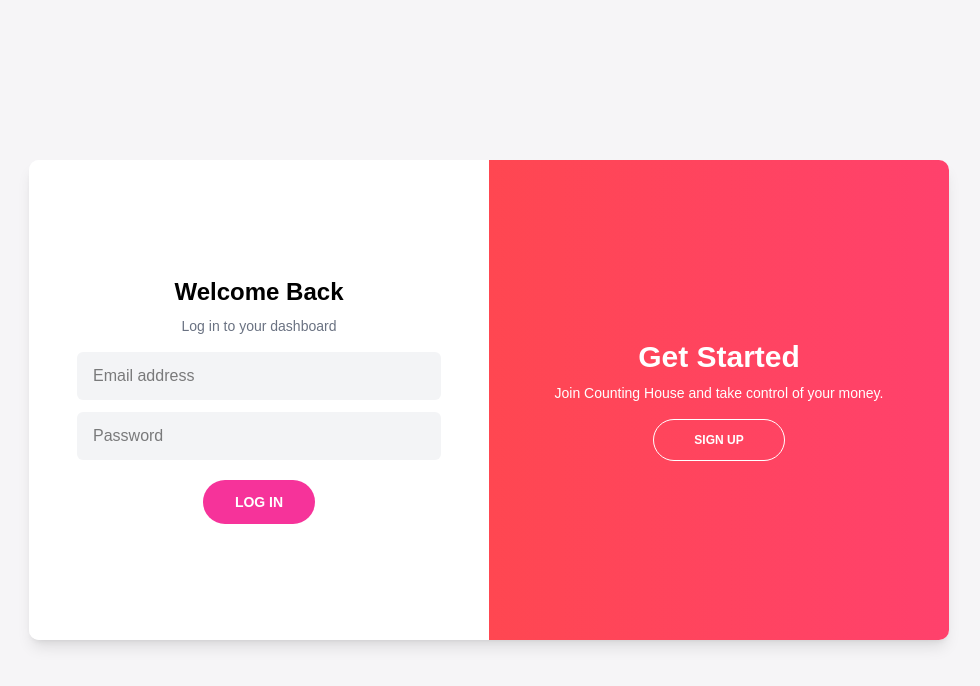
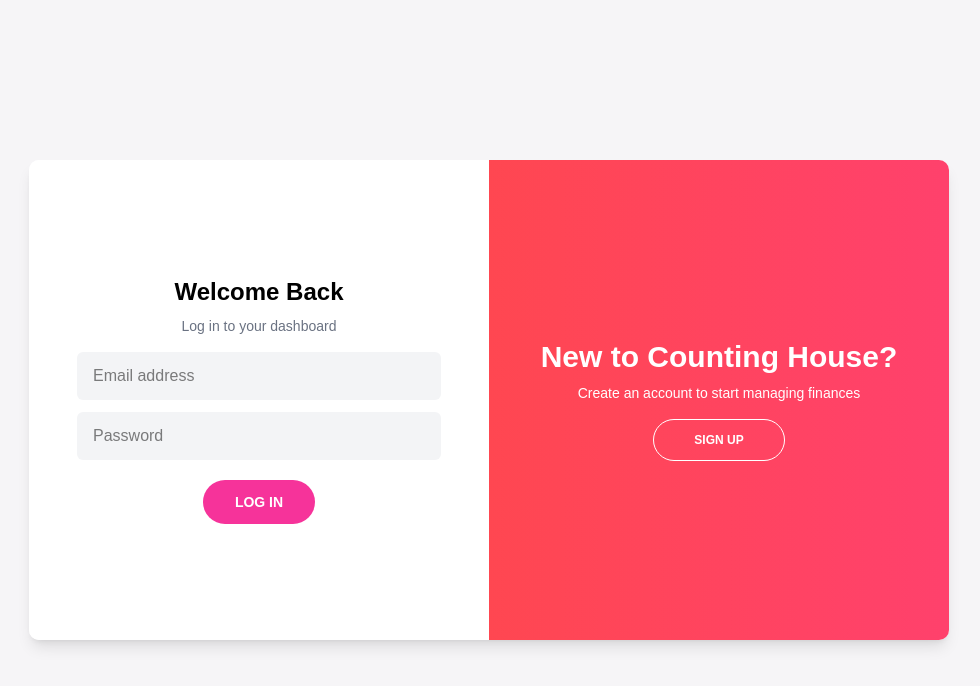
Before and after one commit to naikUmmarMukhtar/expense-manager, a React (Vite) app: page / in a window 1280 px wide. Shown: the top 686 px of the page, without its empty margins (151-1131 px from the left). Built offline with nearby package versions, Linux system fonts and the light colour scheme; no server answers.

Commit message:
improve login page

```diff
--- a/src/features/auth/AuthOverlay.tsx
+++ b/src/features/auth/AuthOverlay.tsx
@@ -36,9 +36,9 @@
           </button>
         </div>
         <div className="absolute top-0 right-0 w-1/2 h-full flex flex-col items-center justify-center px-10 text-center">
-          <h1 className="text-3xl font-bold">Get Started</h1>
+          <h1 className="text-3xl font-bold">New to Counting House?</h1>
           <p className="text-sm mt-2 mb-4">
-            Join Counting House and take control of your money.
+            Create an account to start managing finances
           </p>
           <button
             onClick={() => {
```
